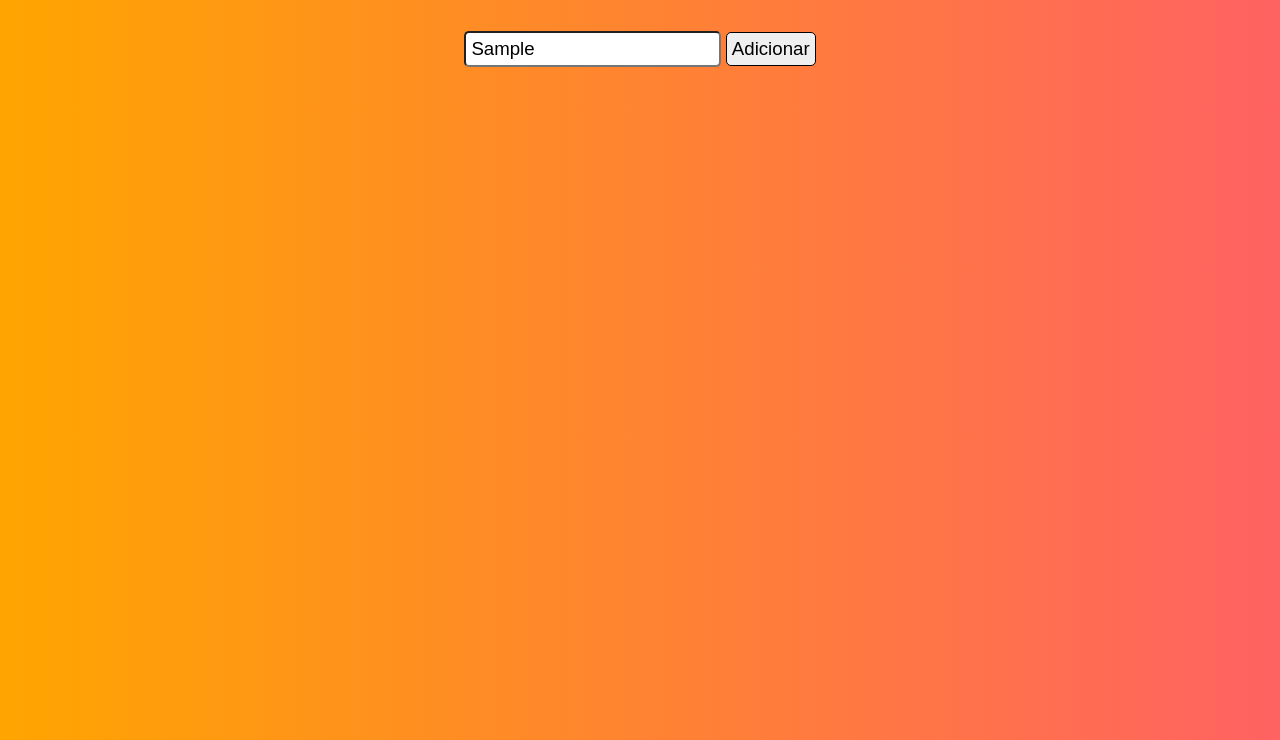
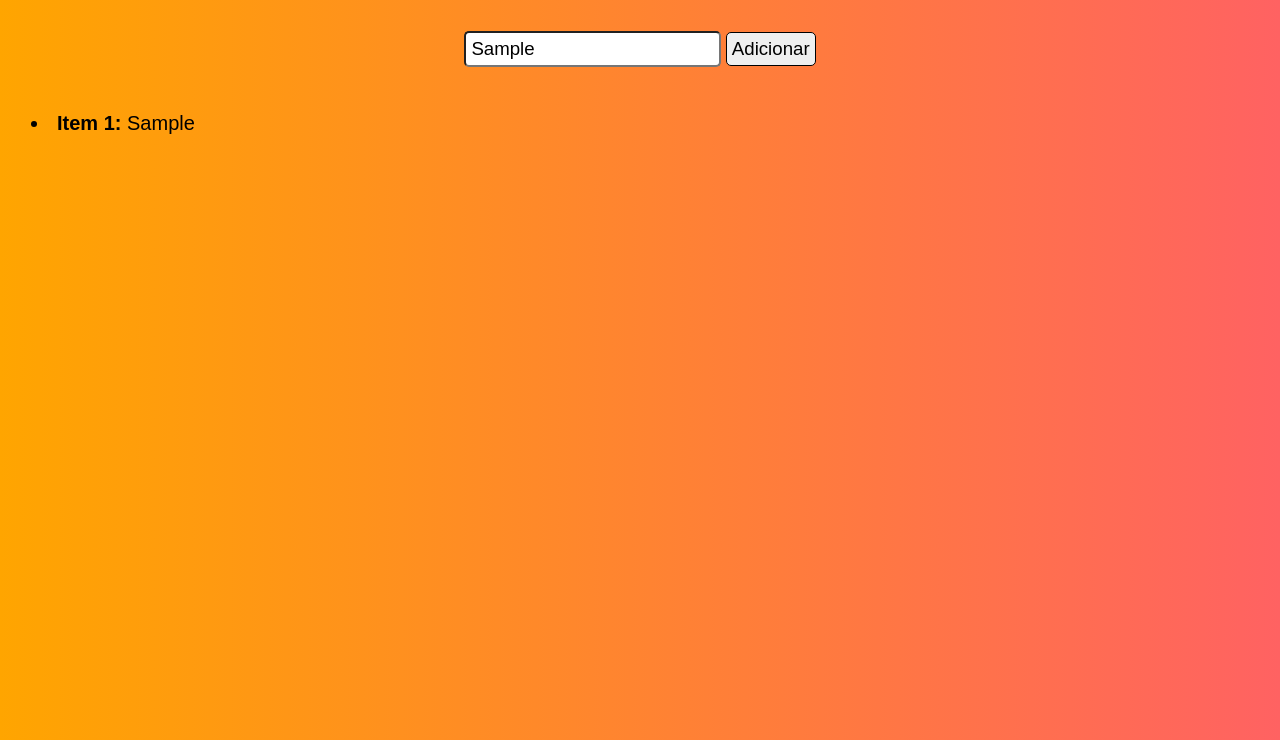
Before and after one commit to gsggamer/lista-de-mercadorias, a plain HTML site: page index.html in a window 1280 px wide. Both pictures are taken after typing "Sample" into the empty fields and a click on the button "Adicionar". Shown: the part 60-800 px from the top of the page. Drawn offline with Linux system fonts and the light colour scheme.

Commit message:
Arquivos principais modificados para maior interatividade

```diff
--- a/index.html
+++ b/index.html
@@ -17,5 +17,7 @@
     <ul id="lista">
 
     </ul>
+
+    <script src="script.js"></script>
 </body>
 </html>
--- a/script.js
+++ b/script.js
@@ -0,0 +1,13 @@
+var input = document.querySelector('input');
+var btn = document.querySelector('button');
+var list = document.querySelector('ul');
+var indice = 1;
+
+function add() {
+    var item = document.createElement('li');
+
+    list.appendChild(item);
+    item.innerHTML = "<strong>Item " + indice + ":</strong> " + input.value;
+
+    indice++;
+}
--- a/style.css
+++ b/style.css
@@ -36,3 +36,7 @@
     padding: 7px;
     font-size: 15pt;
 }
+
+button:active {
+    background-color: azure;
+}
```
